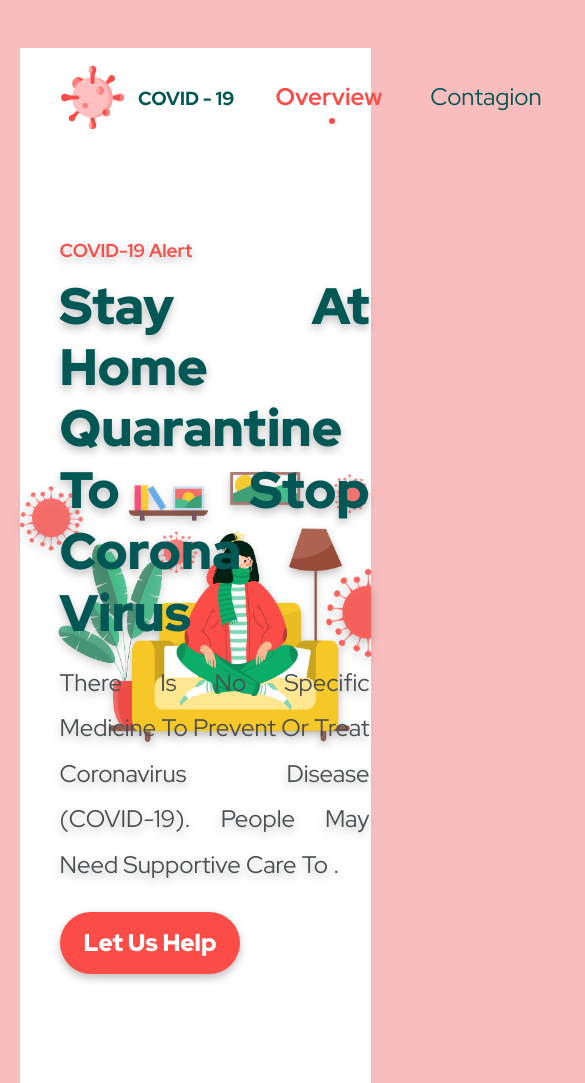
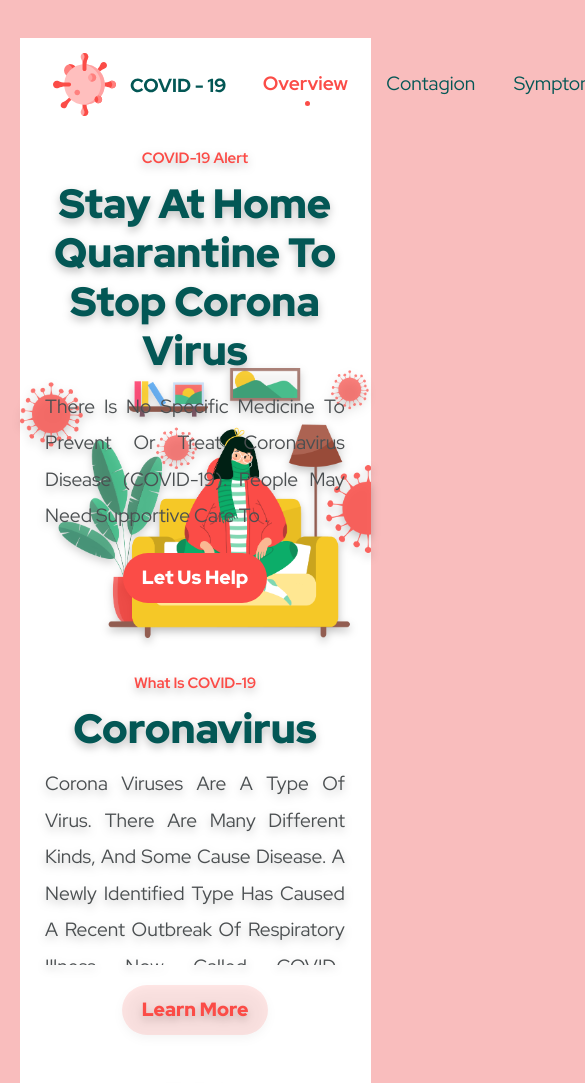
Before and after one commit to SeGeGha/covid19-helper, a website built with webpack: page public/index.html in a window 390 px wide. Shown: the top 1083 px of the page, 585 px wide, since content can reach past the window. Built offline with nearby package versions, Linux system fonts and the light colour scheme.

Commit message:
style: add responsive for overview section

```diff
--- a/src/scss/components/preventions-block.scss
+++ b/src/scss/components/preventions-block.scss
@@ -15,7 +15,7 @@
       }
 
       &__description {
-        max-height: 400px;
+        max-height: 300px;
         font-size: 1.2rem;
         line-height: 200%;
         text-align: justify;
@@ -71,7 +71,9 @@
 }
 
 @media (min-width: 768px) {
+
   .preventions-box__item {
+
     &:nth-child(2n + 2) {
 
       img {
--- a/src/scss/components/text-block.scss
+++ b/src/scss/components/text-block.scss
@@ -6,6 +6,11 @@
   &__subtitle, &__title,
   &__message, &__btn-help {
     margin-bottom: 0.3em;
+  }
+
+  &__message {
+    max-height: 300px;
+    overflow: auto;
   }
 
   &__subtitle {
@@ -46,6 +51,20 @@
 
   .info {
     width: 80%;
-    min-width: 310px;
   }
 }
+
+@media (max-width: 767px) {
+
+  .info {
+    width: 100%;
+    padding: 0 2rem;
+    text-align: center;
+
+    &__message {
+      max-height: 200px;
+      text-align: justify;
+      overflow: auto;
+    }
+  }
+}
--- a/src/scss/layout/contagion.scss
+++ b/src/scss/layout/contagion.scss
@@ -1,11 +1,12 @@
 #contagion {
-  padding: 0 2.5rem;
+  padding: 3rem 2.5rem 0;
   filter: $drop-shadow;
 }
 
 @media (max-width: 767px) {
 
   #contagion {
-    padding: 0;
+    padding-right: 0;
+    padding-left: 0;
   }
 }
--- a/src/scss/layout/overview.scss
+++ b/src/scss/layout/overview.scss
@@ -2,8 +2,8 @@
   filter: $drop-shadow;
 
   .appeal-box {
-    padding: 7rem 2.5rem;
-    background: url('../assets/img/ill-1.png') right no-repeat;
+    padding: 10% 2.5rem;
+    background: url('../assets/img/ill-1.png') right bottom no-repeat;
     background-size: contain;
 
     .info {
@@ -15,7 +15,7 @@
   .description-box {
     padding: 3rem 2.5rem 1rem;
 
-    @include flex(row);
+    @include flex(row, center);
 
     &__image {
       width: 50%;
@@ -37,3 +37,41 @@
     }
   }
 }
+
+@media (max-width: 991px) {
+
+  #overview {
+
+    .description-box__image {
+      width: 40%;
+    }
+  }
+}
+
+@media (max-width: 767px) {
+
+  #overview {
+
+    .description-box {
+      padding-right: 0;
+      padding-left: 0;
+
+      &__image {
+        display: none;
+      }
+
+      .info {
+        text-align: center;
+      }
+    }
+
+    .appeal-box {
+      padding-right: 0;
+      padding-left: 0;
+
+      .info {
+        text-align: center;
+      }
+    }
+  }
+}
--- a/src/scss/style.scss
+++ b/src/scss/style.scss
@@ -66,3 +66,10 @@ body {
   padding: 1rem 0;
   background-color: $wrapper-background-color;
 }
+
+@media (max-width: 767px) {
+
+  html {
+    font-size: 80%;
+  }
+}
```
Also changed, not shown: src/assets/img/avoid-girl.png, src/assets/img/group-viruses.png.
